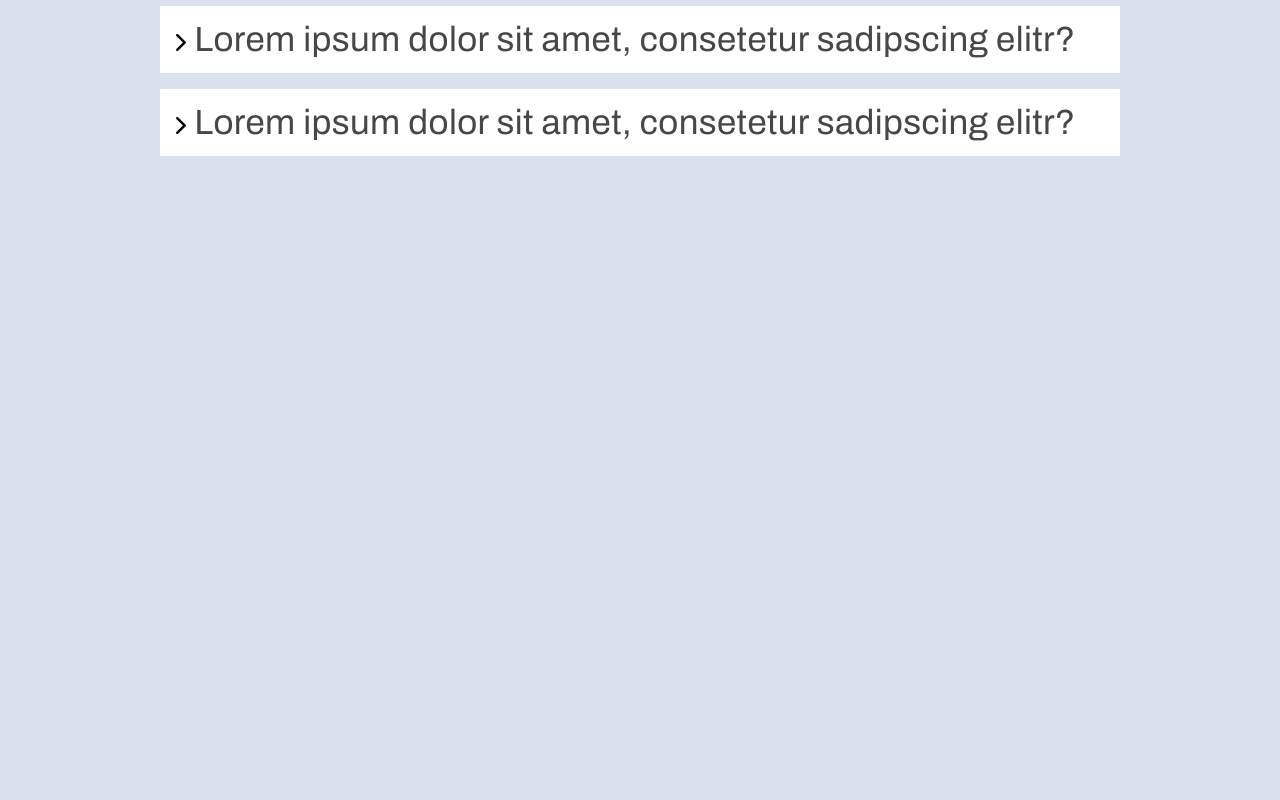
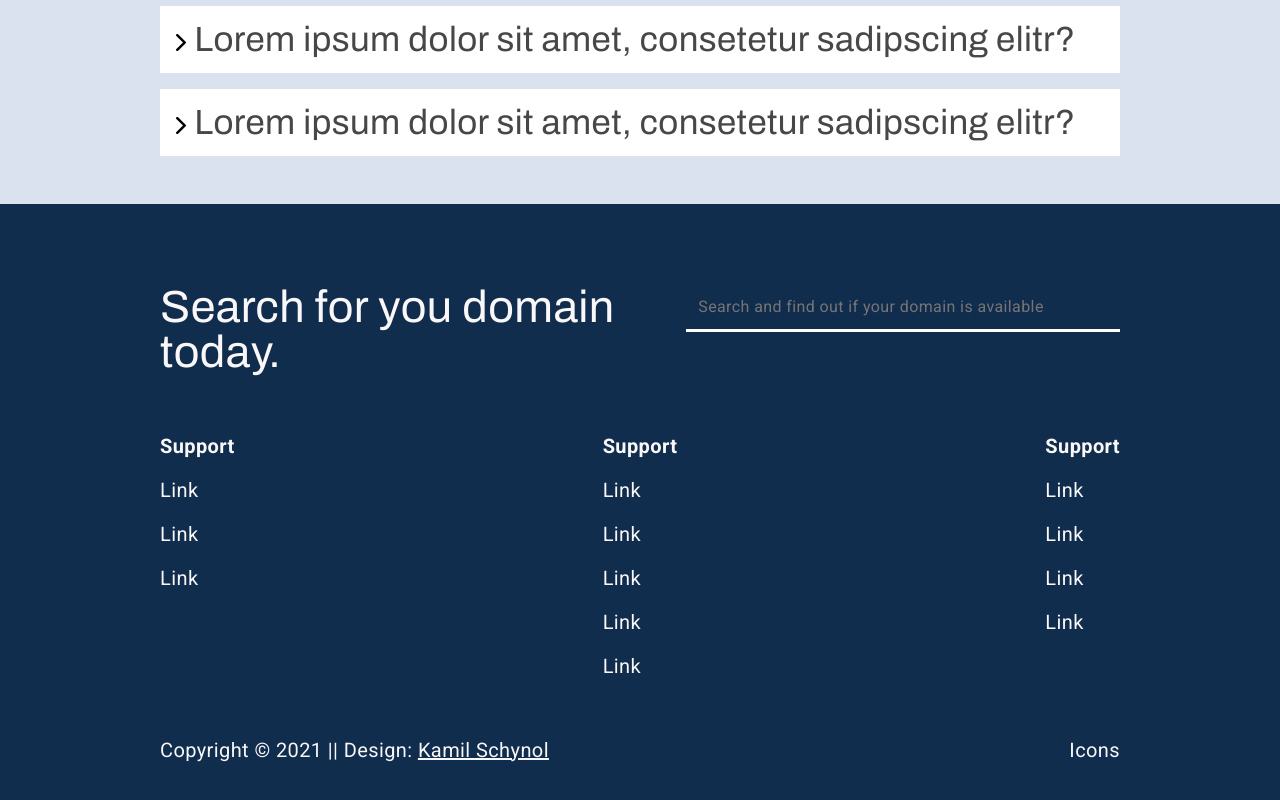
Before and after one commit to Schynol-dev/hosting-provider-template-demo, a React (Create React App) app: page / in a window 1280 px wide. Shown: the part 2889-3689 px from the top of the page. Before the commit the page ends 3093 px from the top, so only its background shows below. Built offline with nearby package versions, Linux system fonts and the light colour scheme.

Commit message:
Footer, adding component

```diff
--- a/src/App.js
+++ b/src/App.js
@@ -12,6 +12,7 @@ import cart from './assets/icons/cart.svg';
 
 import Navigation from './components/Navigation';
 import Hosting from './components/Hosting';
+import Footer from './components/Footer';
 
 function App() {
   return (
@@ -39,6 +40,8 @@ function App() {
           <Hosting />
         </Route>
       </Switch>
+
+      <Footer />
     </Router>
   );
 }
--- a/src/assets/css/main.css
+++ b/src/assets/css/main.css
@@ -560,7 +560,38 @@ p, ul, ol, dl, table {
           transform: rotate(90deg);
 }
 
+.collapse__content {
+  padding: 1em 1em 1em 1.25em;
+}
+
 .collapse__content.hidden {
   display: none;
 }
+
+.domain__search {
+  -moz-appearance: none;
+  -webkit-appearance: none;
+  -ms-appearance: none;
+  appearance: none;
+  -webkit-transition: border-color 0.2s ease-in-out, color 0.2s ease-in-out;
+  transition: border-color 0.2s ease-in-out, color 0.2s ease-in-out;
+  border: none;
+  border-bottom: 3px solid #fff;
+  background: transparent;
+  color: #f9f7f7;
+  display: block;
+  padding: .65em .75em;
+  height: 3em;
+  outline: none;
+  width: 50%;
+}
+
+.links {
+  margin-top: 3em;
+  margin-bottom: 3em;
+}
+
+.links__item {
+  margin-top: 1em;
+}
 /*# sourceMappingURL=main.css.map */
--- /dev/null
+++ b/src/components/Footer.jsx
@@ -0,0 +1,52 @@
+function Footer() {
+
+    return (
+        <div className="wrapper style2 padding">
+            <div className="container">
+                <div className="domain flex-container space-between">
+                    <h2 className="domain__title">Search for you domain today.</h2>
+                    <input type="text" className="domain__search" placeholder="Search and find out if your domain is available" />
+                </div>
+                <div className="flex-container space-between">
+                    <div className="flex-item">
+                        <ul className="links">
+                            <li className="links__item bold">Support</li>
+                            <li className="links__item">Link</li>
+                            <li className="links__item">Link</li>
+                            <li className="links__item">Link</li>
+                        </ul>
+                    </div>
+                    <div className="flex-item">
+                        <ul className="links">
+                            <li className="links__item bold">Support</li>
+                            <li className="links__item">Link</li>
+                            <li className="links__item">Link</li>
+                            <li className="links__item">Link</li>
+                            <li className="links__item">Link</li>
+                            <li className="links__item">Link</li>
+                        </ul>
+                    </div>
+                    <div className="flex-item">
+                        <ul className="links">
+                            <li className="links__item bold">Support</li>
+                            <li className="links__item">Link</li>
+                            <li className="links__item">Link</li>
+                            <li className="links__item">Link</li>
+                            <li className="links__item">Link</li>
+                        </ul>
+                    </div>
+                </div>
+                <div className="flex-container space-between">
+                    <div className="flex-item">
+                        <p>Copyright © {new Date().getFullYear()} || Design: <a href="http://kamilschynol.com/" target="_blank" rel="noreferrer">Kamil Schynol</a></p>
+                    </div>
+                    <div className="flex-item">
+                        <p>Icons</p>
+                    </div>
+                </div>
+            </div>
+        </div>
+    );
+}
+
+export default Footer;
--- a/src/scss/components/_collapse.scss
+++ b/src/scss/components/_collapse.scss
@@ -15,6 +15,7 @@
     }
 
     &__content {
+        padding: 1em 1em 1em 1.25em;
 
         &.hidden {
             display: none;
--- /dev/null
+++ b/src/scss/components/_footer.scss
@@ -0,0 +1,25 @@
+.domain {
+
+    &__search {
+        @include vendor('appearance', 'none');
+        @include vendor('transition', ('border-color #{_duration(transition)} ease-in-out', 'color #{_duration(transition)} ease-in-out'));
+        border: none;
+        border-bottom: 3px solid #fff;
+        background: transparent;
+        color: _palette(fg-alt);
+        display: block;
+        padding: .65em .75em;
+        height: 3em;
+        outline: none;
+        width: 50%;
+    }
+}
+
+.links {
+    margin-top: 3em;
+    margin-bottom: 3em;
+
+    &__item {
+        margin-top: 1em;
+    }
+}
--- a/src/scss/main.scss
+++ b/src/scss/main.scss
@@ -33,3 +33,4 @@
 @import 'components/banner';
 @import 'components/content';
 @import 'components/collapse';
+@import 'components/footer';
```
Also changed, not shown: 1 other file (tests, documents, lock files or other folders).
